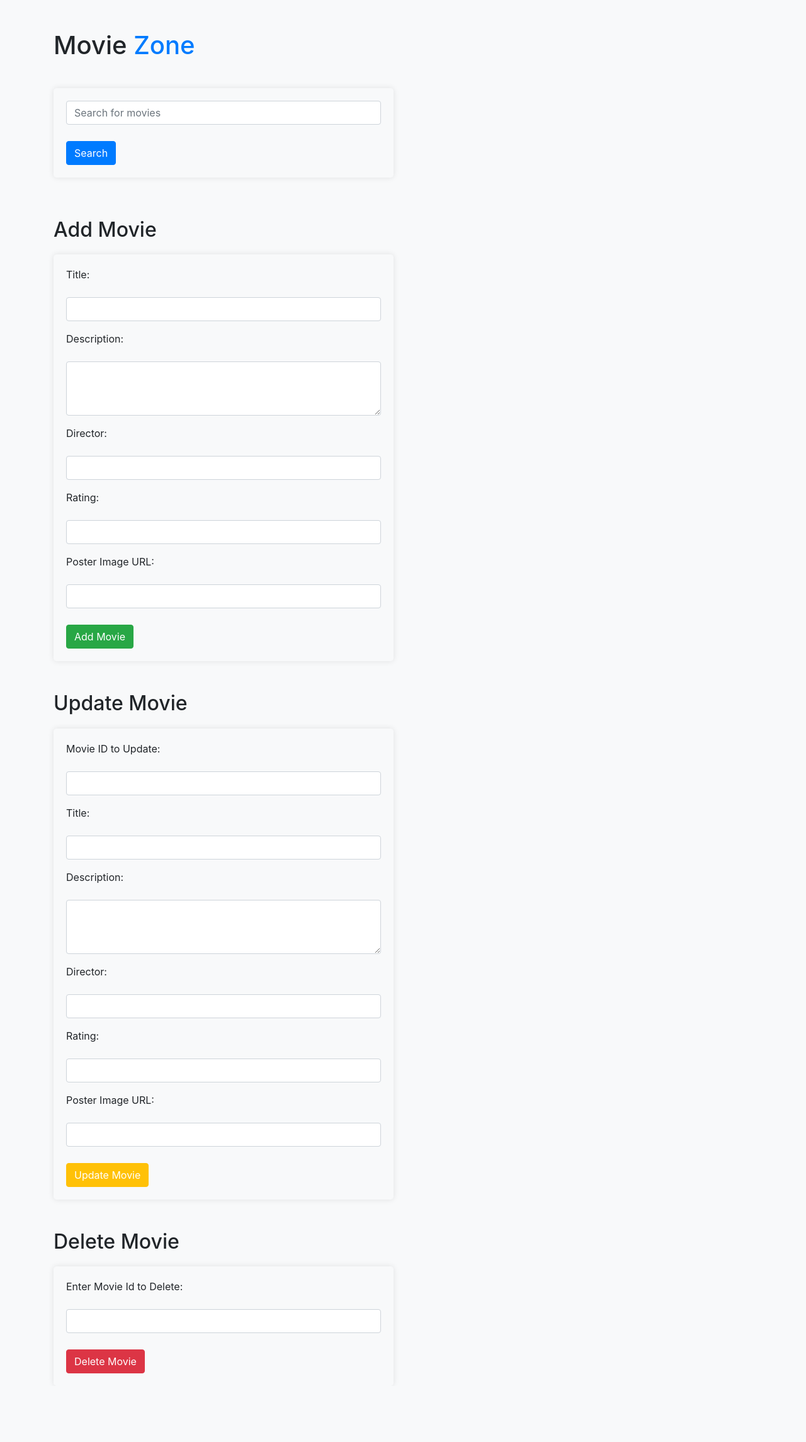
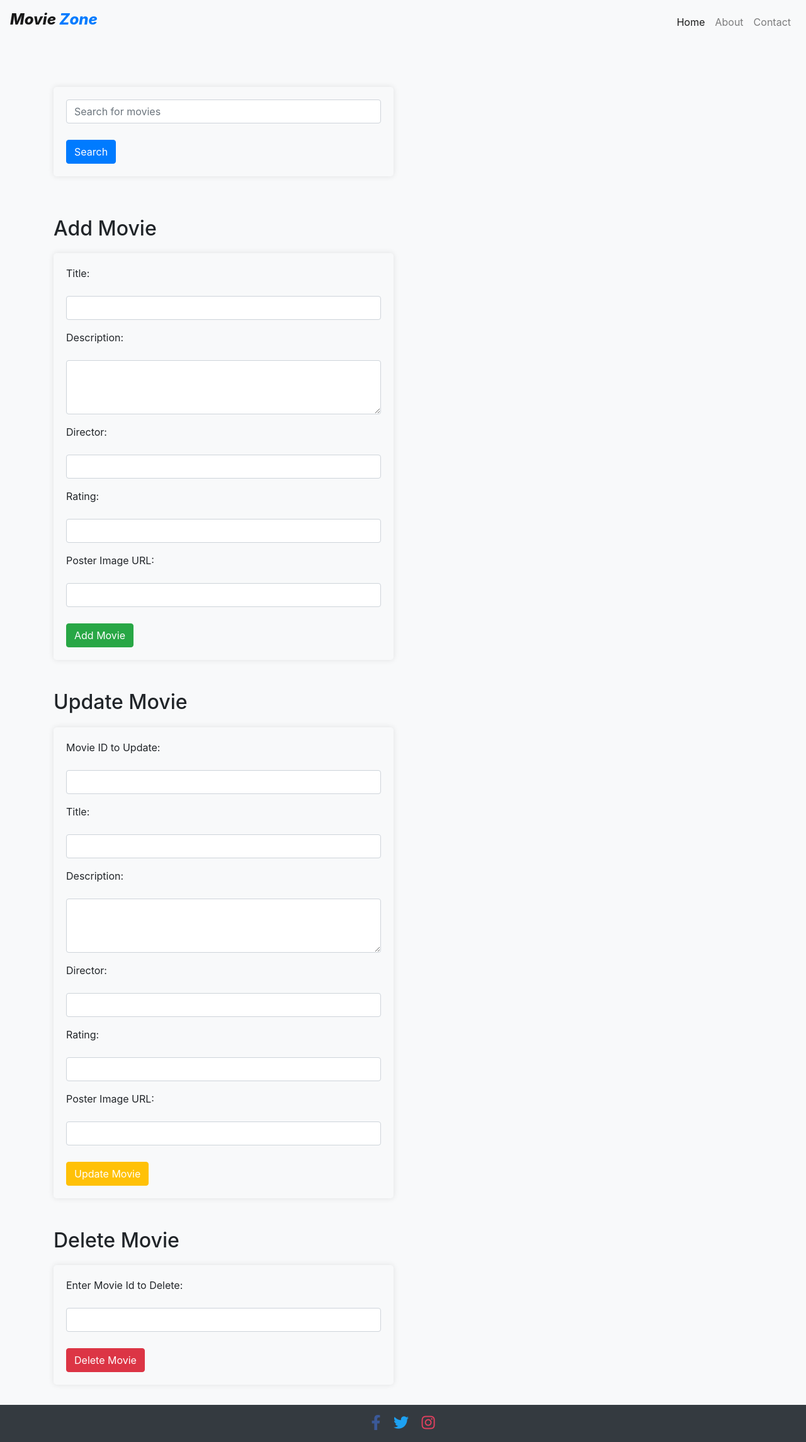
Before and after one commit to Muthomi254/movie-project, a plain HTML site: page index.html in a window 1280 px wide. Shown: the whole page at 63% size. Before the commit the page ends 2201 px from the top, so only its background shows below. Drawn offline with nearby package versions, Linux system fonts and the light colour scheme; no server answers.

Commit message:
css updateHeader and Footer

```diff
--- a/index.html
+++ b/index.html
@@ -12,8 +12,30 @@
 </head>
 <body>
 
+  <!-- Header Section -->
+<nav class="navbar navbar-expand-lg navbar-light bg-light">
+
+  <h1 class="navbar-brand">Movie <span>Zone</span></h1>
+
+  <button class="navbar-toggler" type="button" data-toggle="collapse" data-target="#navbarNav" aria-controls="navbarNav" aria-expanded="false" aria-label="Toggle navigation">
+    <span class="navbar-toggler-icon"></span>
+  </button>
+  <div class="collapse navbar-collapse" id="navbarNav">
+    <ul class="navbar-nav">
+      <li class="nav-item active">
+        <a class="nav-link" href="#">Home <span class="sr-only">(current)</span></a>
+      </li>
+      <li class="nav-item">
+        <a class="nav-link" href="#">About</a>
+      </li>
+      <li class="nav-item">
+        <a class="nav-link" href="#">Contact</a>
+      </li>
+    </ul>
+  </div>
+</nav>
+
 <div class="container mt-5">
-  <h1 class="mb-4">Movie <span>Zone</span></h1>
 
   <!-- Search Section -->
   <div class="row">
@@ -111,6 +133,16 @@
 
 </div>
 
+
+<footer class="bg-dark text-white text-center py-3">
+  <div class="container">
+    <!-- Add your social media icons here -->
+    <i class="fab fa-facebook-f mx-2"></i>
+    <i class="fab fa-twitter mx-2"></i>
+    <i class="fab fa-instagram mx-2"></i>
+  </div>
+</footer>
+
 <script src="https://code.jquery.com/jquery-3.3.1.slim.min.js"></script>
 <script src="https://cdnjs.cloudflare.com/ajax/libs/popper.js/1.14.7/umd/popper.min.js"></script>
 <script src="https://stackpath.bootstrapcdn.com/bootstrap/4.3.1/js/bootstrap.min.js"></script>
--- a/styles.css
+++ b/styles.css
@@ -1,3 +1,39 @@
+/* Navbar styling */
+.navbar {
+  background-color: #f8f9fa; /* Light background color */
+}
+
+.navbar-brand {
+  font-size: 1.5rem; /* Adjust the font size as needed */
+  font-weight: 800;
+  font-style: oblique;
+}
+
+.navbar-brand span {
+  color: #007bff; /* Color for the 'Zone' span */
+}
+
+.navbar-nav {
+  margin-left: auto; /* Push the navigation items to the right */
+}
+
+.nav-link {
+  color: #000; /* Default color for navigation links */
+}
+
+.navbar-toggler-icon {
+  background-color: #007bff; /* Color for the navbar toggler icon */
+}
+
+/* Active link styling */
+.nav-item.active .nav-link {
+  color: #007bff; /* Color for active navigation link */
+}
+
+/* Hover effect for navigation links */
+.nav-link:hover {
+  color: #0056b3; /* Color on hover */
+}
 
 
 .card {
@@ -108,3 +144,60 @@ form label {
 form button {
   margin-top: 10px;
 }
+
+
+/* Footer styling */
+footer {
+  background-color: #2c3e50; /* Dark background color */
+  color: #ecf0f1; /* Text color */
+  padding: 20px 0; /* Padding for top and bottom */
+  text-align: center; /* Center-align text */
+  margin-top: 2rem;
+  display:flex;
+  justify-content: space-around;
+}
+
+
+
+/* Social media icons styling */
+i.fab {
+  font-size: 24px; /* Adjust the font size as needed */
+  color: #3498db; /* Icon color */
+  margin: auto; /* Add some space between icons */
+  transition: color 0.3s ease; /* Add a smooth transition effect */
+
+}
+
+/* Facebook icon styling */
+i.fab.fa-facebook-f {
+  color: #3b5998; /* Facebook color */
+}
+
+/* Twitter icon styling */
+i.fab.fa-twitter {
+  color: #1da1f2; /* Twitter color */
+  margin: auto;
+}
+
+/* Instagram icon styling */
+i.fab.fa-instagram {
+  color: #e4405f; /* Instagram color */
+}
+
+/* Hover effect for social media icons */
+i.fab:hover {
+  color: #f1a007; /* Color on hover */
+  cursor: pointer;
+}
+
+
+/* Responsive styling */
+@media (max-width: 768px) {
+  .navbar-nav {
+    margin: 0; /* Reset margin for smaller screens */
+  }
+
+  .navbar-collapse {
+    background-color: #f8f9fa; /* Light background color for collapsed menu */
+  }
+}
```
